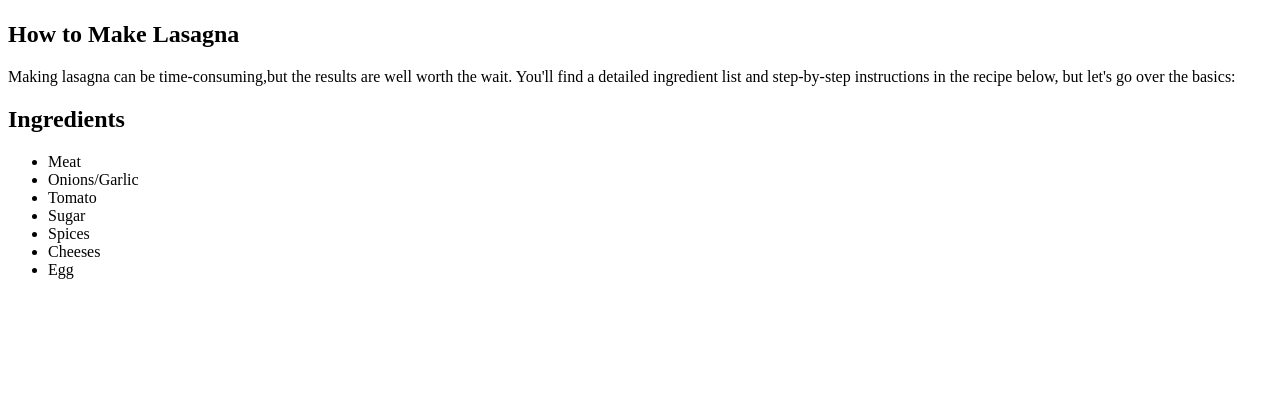
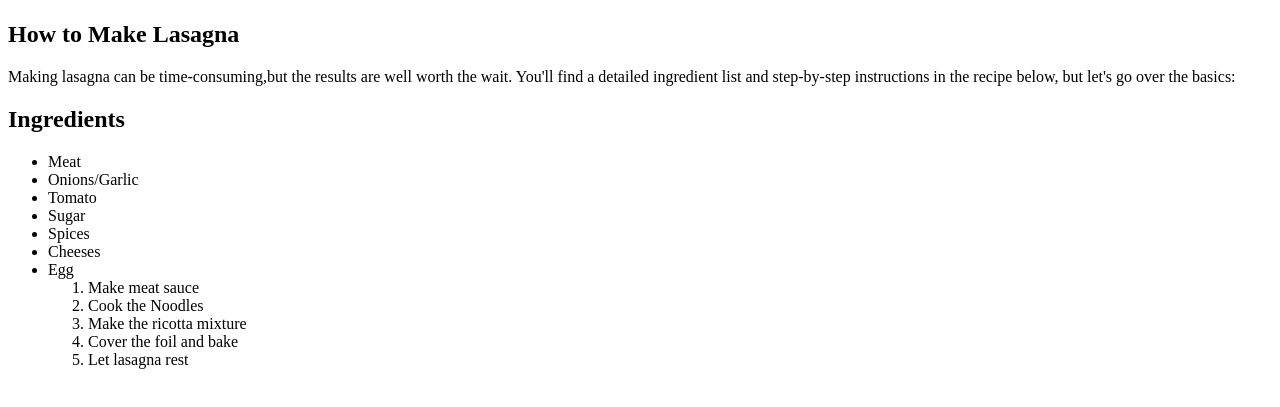
Before and after one commit to cotil88/odin-recipes, a plain HTML site: page recipes/lasagna.html in a window 1280 px wide. Shown: the part 99-506 px from the top of the page. Drawn offline with Linux system fonts and the light colour scheme.

Commit message:
Finished lasagna.html by making lists for both ingredients and the steps

```diff
--- a/recipes/lasagna.html
+++ b/recipes/lasagna.html
@@ -23,6 +23,17 @@
             <li>Cheeses</li>
             <li>Egg</li>
 
+        <ol>
+            <li>Make meat sauce</li>
+            <li>Cook the Noodles</li>
+            <li>Make the ricotta mixture</li>
+            <li>Cover the foil and bake</li>
+            <li>Let lasagna rest</li>
+
+
+
+        </ol>
+
 
         </ul>
 
```
